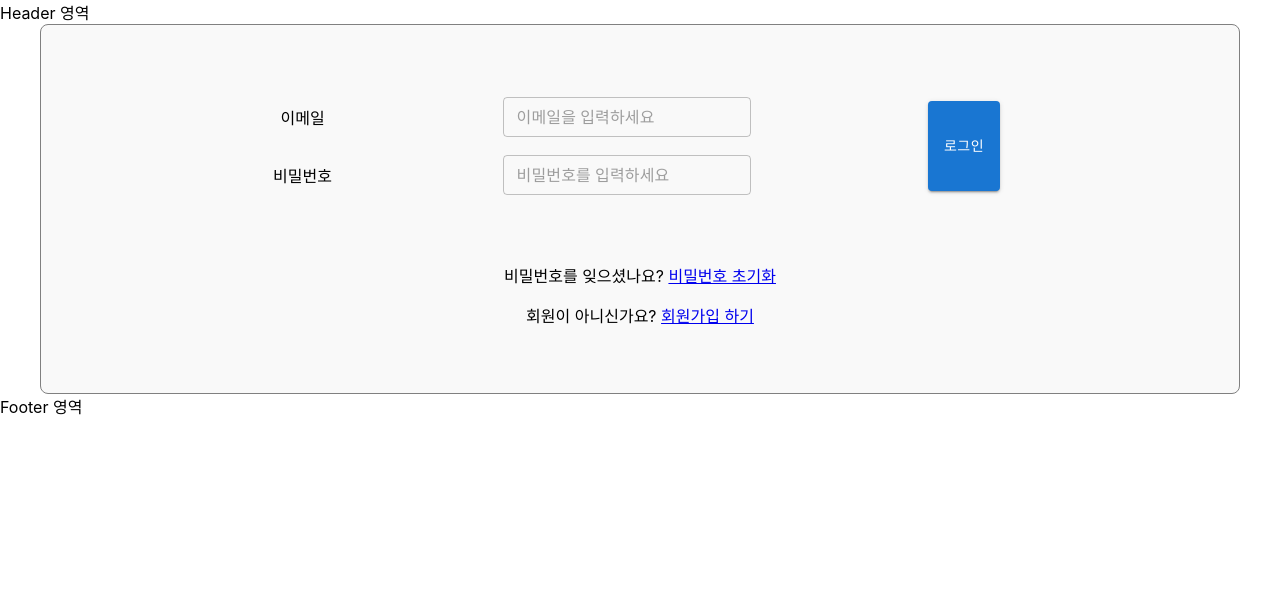
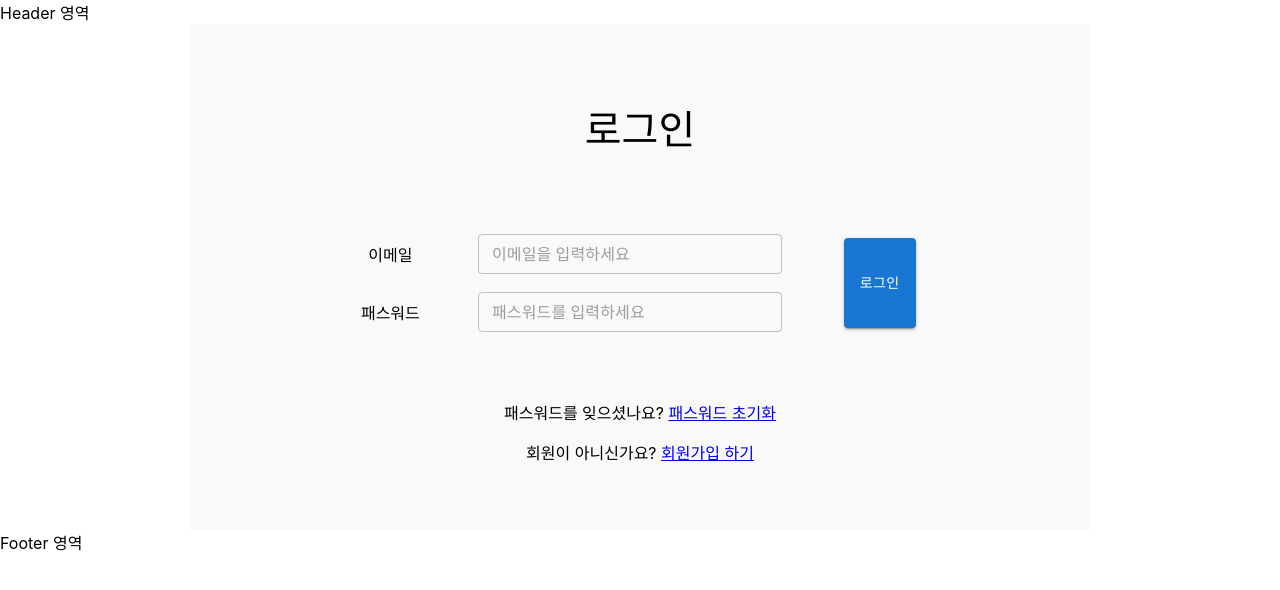
Before and after one commit to JasoseoHelper/JasoseoHelper-Frontend, a React (Create React App) app: page /login in a window 1280 px wide. Shown: the top 590 px of the page. Built offline with nearby package versions, Linux system fonts and the light colour scheme; no server answers; some icons are missing.

Commit message:
Feat: Login 수정

```diff
--- a/src/pages/Login/Login.js
+++ b/src/pages/Login/Login.js
@@ -26,10 +26,10 @@ export default function Login() {
             );
             const jwt = response.data.accessToken;
             localStorage.setItem('jwt', jwt); // 또는 쿠키에 저장
-            alert('로그인 성공!');
+            navigate('/');
             // 이후 페이지 이동
         } catch (err) {
-            setErrorMsg('로그인 실패! 이메일 또는 비밀번호를 확인하세요.');
+            setErrorMsg('이메일 또는 패스워드를 확인하세요.');
         }
 
     }
@@ -37,20 +37,17 @@ export default function Login() {
 
     return (
         <form onSubmit={handleLogin}>
-            <Container sx={{
+            <Container maxWidth={"md"} sx={{
                 display: 'flex',
                 justifyContent: 'center',
-                border: '1px solid gray',
-                borderRadius: 2,
                 padding: 3,
                 backgroundColor: '#f9f9f9',
-                maxWidth: "600px"
             }}>
                 <table width={"70%"}>
                     <tbody>
                     <tr>
                         <td colSpan={3}>
-                                <AccountCircleIcon sx={{ fontSize: 120, color: '#1976d2'}}/>
+                            <p style={{fontSize: 40,}}>로그인</p>
                             <br/>
                         </td>
                     </tr>
@@ -64,6 +61,7 @@ export default function Login() {
                                     onChange={(e) => setEmail(e.target.value)}
                                     required
                                     size={"small"}
+                                    sx={{width:"80%"}}
                                 />
                             </td>
                             <td rowSpan={2}>
@@ -71,15 +69,16 @@ export default function Login() {
                             </td>
                         </tr>
                         <tr>
-                            <td>비밀번호</td>
+                            <td>패스워드</td>
                             <td>
                                 <TextField
                                     type="password"
-                                    placeholder="비밀번호를 입력하세요"
+                                    placeholder="패스워드를 입력하세요"
                                     value={password}
                                     onChange={(e) => setPassword(e.target.value)}
                                     required
                                     size={"small"}
+                                    sx={{width:"80%"}}
                                 />
                             </td>
                         </tr>
@@ -89,7 +88,7 @@ export default function Login() {
                         <tr>
                             <td colSpan={3}>
                                 <div style={{textAlign: "center", padding: "16px"}}>
-                                    <p>비밀번호를 잊으셨나요? <Link to="/password-reset">비밀번호 초기화</Link></p>
+                                    <p>패스워드를 잊으셨나요? <Link to="/password-reset">패스워드 초기화</Link></p>
                                     <p>회원이 아니신가요? <Link to="/signup">회원가입 하기</Link></p>
                                 </div>
                             </td>
```
Lines whose indentation alone changed are shown as unchanged.
